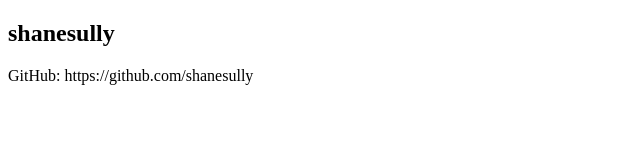
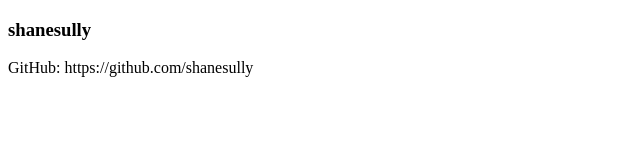
Before and after one commit to shanesully/shanesully.github.io, a plain HTML site: page index.html in a window 1280 px wide. Shown: the whole page, without its empty margins (0-640 px from the left). Drawn offline with Linux system fonts and the light colour scheme.

Commit message:
Smaller header

```diff
--- a/index.html
+++ b/index.html
@@ -2,7 +2,7 @@
 <html>
 <body>
 
-<h2>shanesully</h2>
+<h3>shanesully</h3>
 
 <p> GitHub: https://github.com/shanesully</p>
 
```
